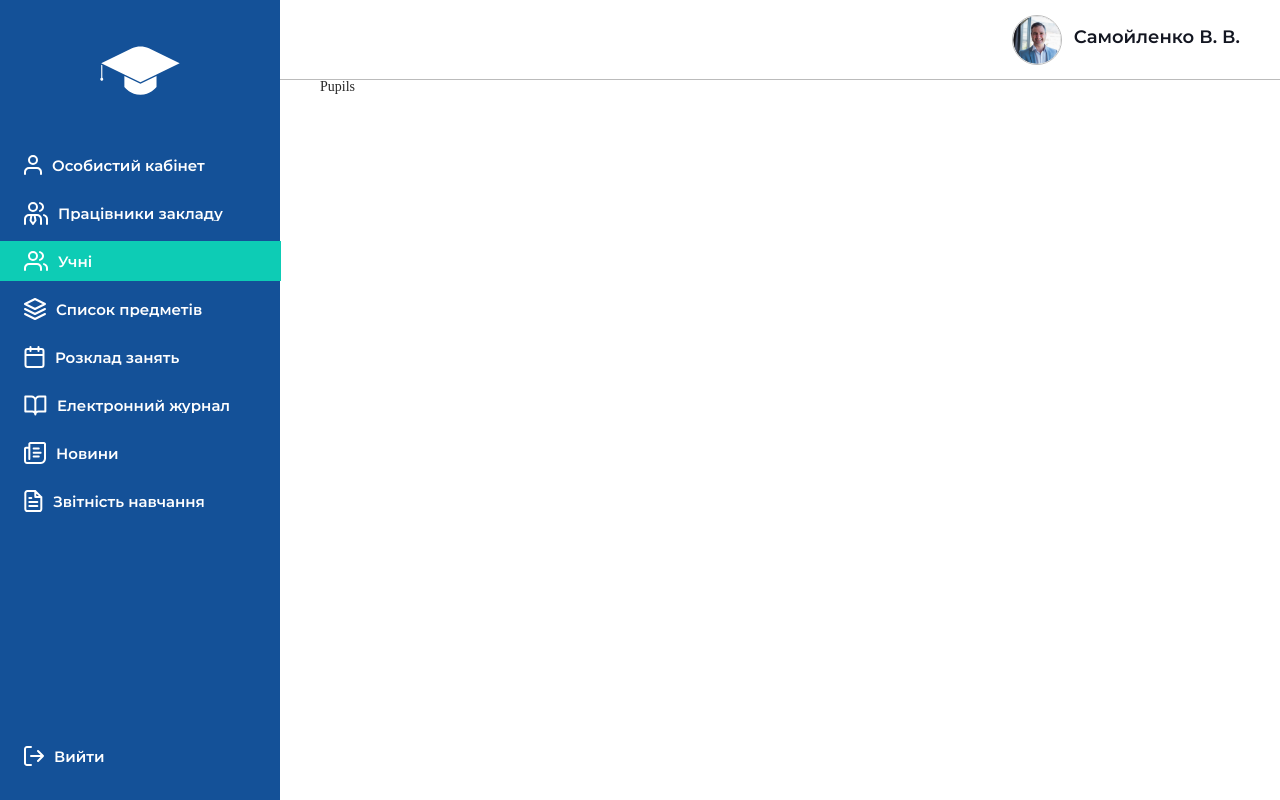
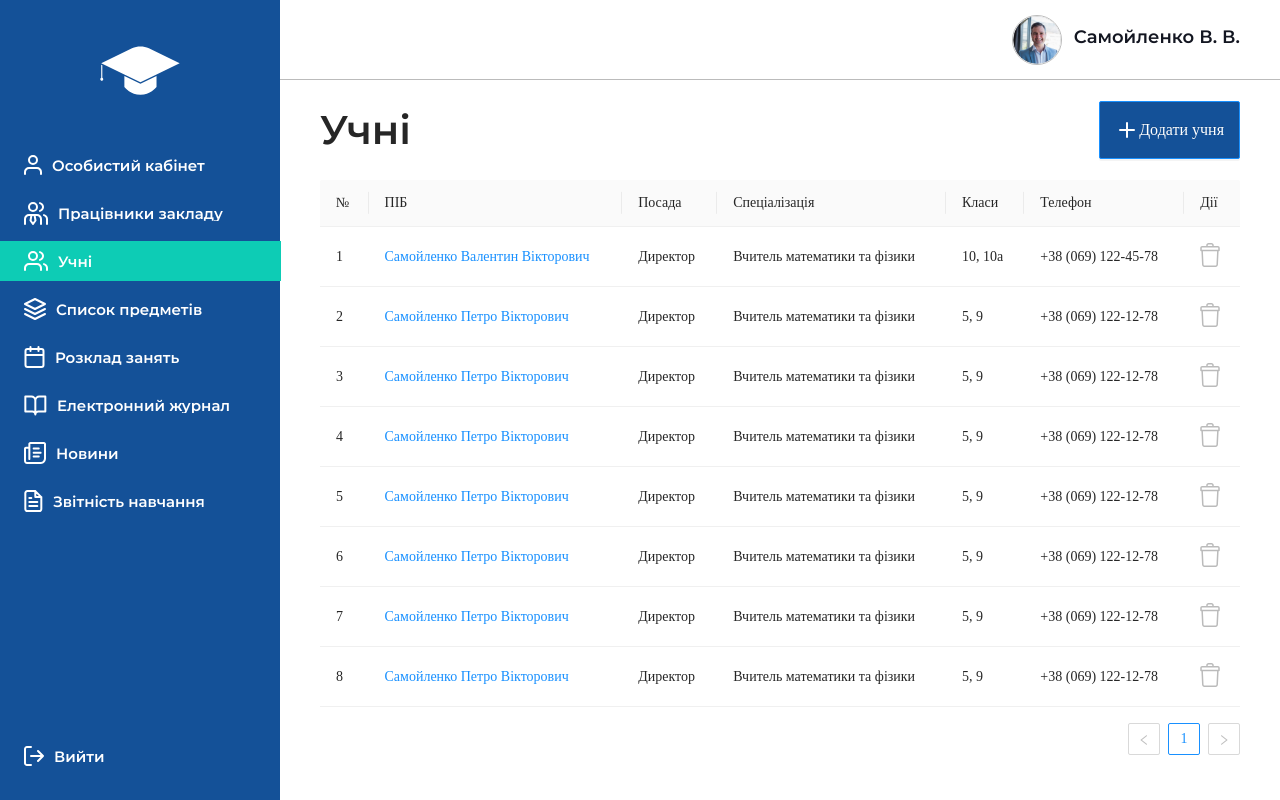
Before and after one commit to MaxSapeyko/school_automation_client, a React (Create React App) app: page /pupils in a window 1280 px wide. Built offline with nearby package versions, Linux system fonts and the light colour scheme; a web font is replaced by a local one.

Commit message:
refactor code & added pupils page

```diff
--- /dev/null
+++ b/src/components/table/header/index.tsx
@@ -0,0 +1,29 @@
+import React, { FC } from 'react';
+import { Button } from 'antd';
+
+import Plus from '../../icons/Plus';
+
+export interface HeaderProps {
+  title: string;
+  buttonText: string;
+  buttonFunc: () => void;
+}
+
+const Header: FC<HeaderProps> = ({ title, buttonText, buttonFunc }) => {
+  return (
+    <div className='content__header'>
+      <span className='content__title'>{title}</span>
+
+      <Button
+        className='header__btn'
+        icon={<Plus />}
+        type='primary'
+        onClick={buttonFunc}
+      >
+        {buttonText}
+      </Button>
+    </div>
+  );
+};
+
+export default Header;
--- /dev/null
+++ b/src/components/table/index.tsx
@@ -0,0 +1,34 @@
+import React, { FC } from 'react';
+import { Table as AntTable } from 'antd';
+import Header, { HeaderProps } from './header';
+
+interface TableProps {
+  columns: any;
+  data: any;
+}
+
+const Table: FC<TableProps & HeaderProps> = ({
+  columns,
+  data,
+  title,
+  buttonFunc,
+  buttonText,
+}) => {
+  return (
+    <div>
+      <Header title={title} buttonFunc={buttonFunc} buttonText={buttonText} />
+
+      <AntTable
+        columns={columns}
+        dataSource={data}
+        pagination={{
+          pageSize: 8,
+          position: ['bottomRight'],
+          showSizeChanger: false,
+        }}
+      />
+    </div>
+  );
+};
+
+export default Table;
--- a/src/pages/teachers/table/columns.tsx
+++ b/src/pages/pupils/columns.tsx
@@ -1,7 +1,7 @@
 import { ColumnsType } from 'antd/lib/table';
 import { Link } from 'react-router-dom';
 
-import Trash from '../../../components/icons/Trash';
+import Trash from '../../components/icons/Trash';
 
 const deleteUser = (id: string) => {
   // TODO connect API
--- a/src/pages/pupils/index.tsx
+++ b/src/pages/pupils/index.tsx
@@ -1,9 +1,28 @@
 import React, { FC } from 'react';
 
+import Table from '../../components/table';
+
+import { USERS_MOCK } from '../../MOCK/user';
+import COLUMNS from './columns';
+
+import useStyles from './style';
+
 const Pupils: FC = () => {
+  const classes = useStyles();
+
+  const addPupil = () => {
+    // TODO add API
+  };
+
   return (
-    <div>
-      Pupils
+    <div className={classes.root}>
+      <Table
+        data={USERS_MOCK}
+        columns={COLUMNS}
+        title='Учні'
+        buttonText='Додати учня'
+        buttonFunc={addPupil}
+      />
     </div>
   );
 };
--- /dev/null
+++ b/src/pages/pupils/style.ts
@@ -0,0 +1,9 @@
+import { createUseStyles } from 'react-jss';
+
+const useStyles = createUseStyles({
+  root: {
+
+  },
+});
+
+export default useStyles;
--- /dev/null
+++ b/src/pages/teachers/columns.tsx
@@ -0,0 +1,52 @@
+import { ColumnsType } from 'antd/lib/table';
+import { Link } from 'react-router-dom';
+
+import Trash from '../../components/icons/Trash';
+
+const deleteUser = (id: string) => {
+  // TODO connect API
+};
+
+const COLUMNS: ColumnsType<UserDto> = [
+  {
+    title: '№',
+    dataIndex: 'id',
+  },
+  {
+    title: 'ПІБ',
+    dataIndex: 'name',
+    render: (_name: string, user: UserDto) => {
+      return (
+        <Link
+          to={`/teachers/${user.id}`}
+          className='profile__link'
+        >{`${user.lastname} ${user.name} ${user.surname}`}</Link>
+      );
+    },
+  },
+  {
+    title: 'Посада',
+    dataIndex: 'position',
+  },
+  {
+    title: 'Спеціалізація',
+    dataIndex: 'specialization',
+  },
+  {
+    title: 'Класи',
+    dataIndex: 'classes',
+    render: (classes: string[]) => <span>{classes.join(', ')}</span>,
+  },
+  {
+    title: 'Телефон',
+    dataIndex: 'phone',
+  },
+  {
+    title: 'Дії',
+    render: (_, user: UserDto) => (
+      <Trash className='trash__icon' onClick={() => deleteUser(user.id)} />
+    ),
+  },
+];
+
+export default COLUMNS;
--- a/src/pages/teachers/header/index.tsx
+++ /dev/null
@@ -1,25 +0,0 @@
-import React, { FC } from 'react';
-import { Button } from 'antd';
-
-import Plus from '../../../components/icons/Plus';
-
-const Header: FC = () => {
-  const addTeacher = () => {}; // TODO connect API
-
-  return (
-    <div className='content__header'>
-      <span className='content__title'>Працівники закладу</span>
-
-      <Button
-        className='header__btn'
-        icon={<Plus />}
-        type='primary'
-        onClick={addTeacher}
-      >
-        Додати працівника
-      </Button>
-    </div>
-  );
-};
-
-export default Header;
--- a/src/pages/teachers/index.tsx
+++ b/src/pages/teachers/index.tsx
@@ -1,18 +1,28 @@
 import React, { FC } from 'react';
 
-import Header from './header';
-import Table from './table';
+import Table from '../../components/table';
+
+import { USERS_MOCK } from '../../MOCK/user';
+import COLUMNS from './columns';
 
 import useStyles from './style';
 
 const Teachers: FC = () => {
   const classes = useStyles();
 
+  const addTeacher = () => {
+    // TODO add API
+  };
+
   return (
     <div className={classes.root}>
-      <Header />
-
-      <Table />
+      <Table
+        data={USERS_MOCK}
+        columns={COLUMNS}
+        title='Працівники закладу'
+        buttonText='Додати працівника'
+        buttonFunc={addTeacher}
+        />
     </div>
   );
 };
--- a/src/pages/teachers/table/index.tsx
+++ /dev/null
@@ -1,22 +0,0 @@
-import React, { FC } from 'react';
-import { Table as AntTable } from 'antd';
-
-import COLUMNS from './columns';
-
-import { USERS_MOCK } from '../../../MOCK/user';
-
-const Table: FC = () => {
-  return (
-    <AntTable
-      columns={COLUMNS}
-      dataSource={USERS_MOCK}
-      pagination={{
-        pageSize: 8,
-        position: ['bottomRight'],
-        showSizeChanger: false,
-      }}
-    />
-  );
-};
-
-export default Table;
```
